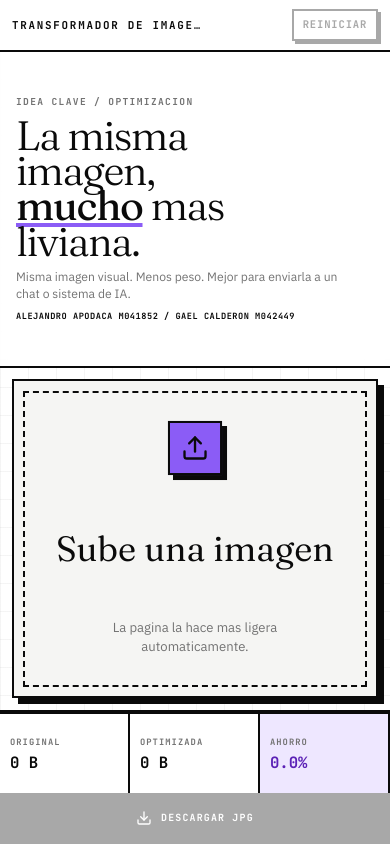
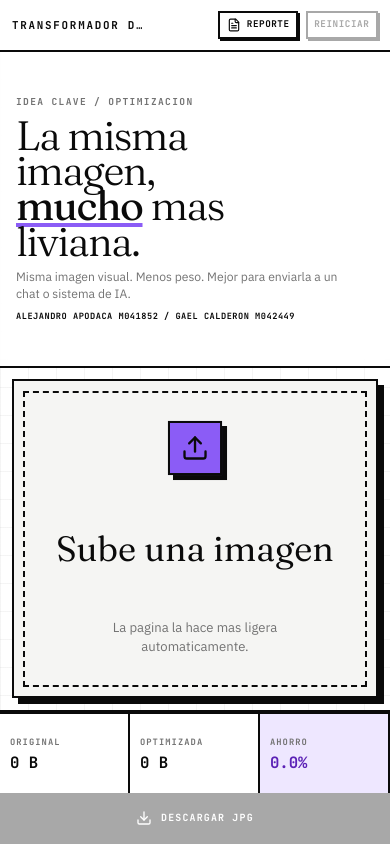
Before and after one commit to apoapps/proyecto-final-procesamiento-digital-senales, a React (Vite) app: page / in a window 390 px wide. Built offline with nearby package versions, Linux system fonts and the light colour scheme.

Commit message:
Add report download button

```diff
--- a/src/App.tsx
+++ b/src/App.tsx
@@ -1,5 +1,5 @@
 import { useRef, useState } from 'react';
-import { Download, Loader2, Upload } from 'lucide-react';
+import { Download, FileText, Loader2, Upload } from 'lucide-react';
 import { formatBytes } from './metrics';
 import { processImageFile, type ProcessedImage, type ProcessingOptions } from './imageProcessing';
 
@@ -69,9 +69,15 @@ export function App() {
           <p>Transformador de imagenes</p>
           <span>Alejandro Apodaca m041852 / Gael Calderon m042449</span>
         </div>
-        <button type="button" onClick={reset} disabled={!image}>
-          Reiniciar
-        </button>
+        <div className="topbar-actions">
+          <a href="/reporte.pdf" download="reporte-transformador-imagenes.pdf">
+            <FileText className="h-3.5 w-3.5" />
+            Reporte
+          </a>
+          <button type="button" onClick={reset} disabled={!image}>
+            Reiniciar
+          </button>
+        </div>
       </header>
 
       <section className="hero">
--- a/src/styles.css
+++ b/src/styles.css
@@ -81,6 +81,7 @@ button:disabled {
 
 .topbar p,
 .topbar span,
+.topbar a,
 .topbar button,
 .eyebrow,
 .metric span {
@@ -103,17 +104,32 @@ button:disabled {
   letter-spacing: 0.12em;
 }
 
+.topbar-actions {
+  display: flex;
+  align-items: center;
+  gap: 0.65rem;
+}
+
+.topbar a,
 .topbar button {
+  display: inline-flex;
+  align-items: center;
+  justify-content: center;
+  gap: 0.35rem;
   border: 2px solid var(--foreground);
   background: var(--background);
   box-shadow: 3px 3px 0 var(--foreground);
   padding: 0.35rem 0.55rem;
+  color: var(--foreground);
   font-size: 0.66rem;
   font-weight: 700;
   letter-spacing: 0.08em;
+  text-decoration: none;
   cursor: pointer;
+  transition: transform 150ms ease, background-color 150ms ease;
 }
 
+.topbar a:hover,
 .topbar button:hover:not(:disabled) {
   background: var(--accent);
   transform: translate(-2px, -2px);
@@ -564,10 +580,11 @@ h1 em {
 @media (max-width: 460px) {
   .topbar {
     padding: 0 0.75rem;
+    gap: 0.5rem;
   }
 
   .topbar p {
-    max-width: 11.8rem;
+    max-width: 8.6rem;
     overflow: hidden;
     text-overflow: ellipsis;
     white-space: nowrap;
@@ -575,6 +592,18 @@ h1 em {
 
   .topbar span {
     display: none;
+  }
+
+  .topbar-actions {
+    gap: 0.45rem;
+  }
+
+  .topbar a,
+  .topbar button {
+    padding: 0.32rem 0.42rem;
+    font-size: 0.58rem;
+    letter-spacing: 0.06em;
+    box-shadow: 2px 2px 0 var(--foreground);
   }
 
   .hero {
```
Also changed, not shown: 1 other file (tests, documents, lock files or other folders).
